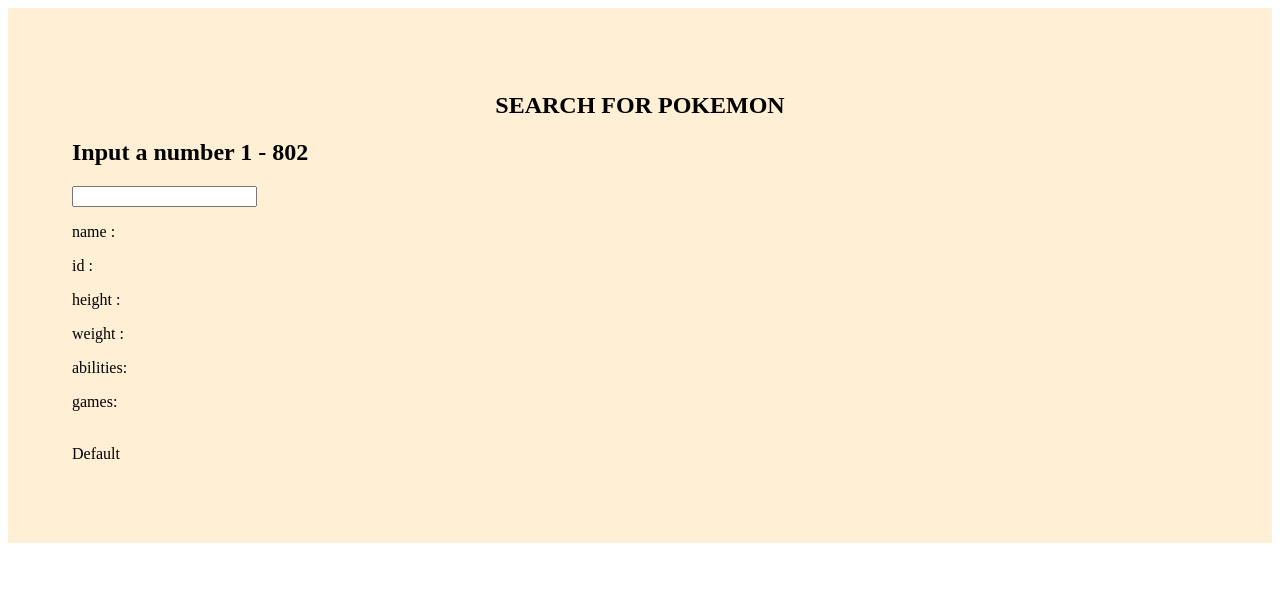
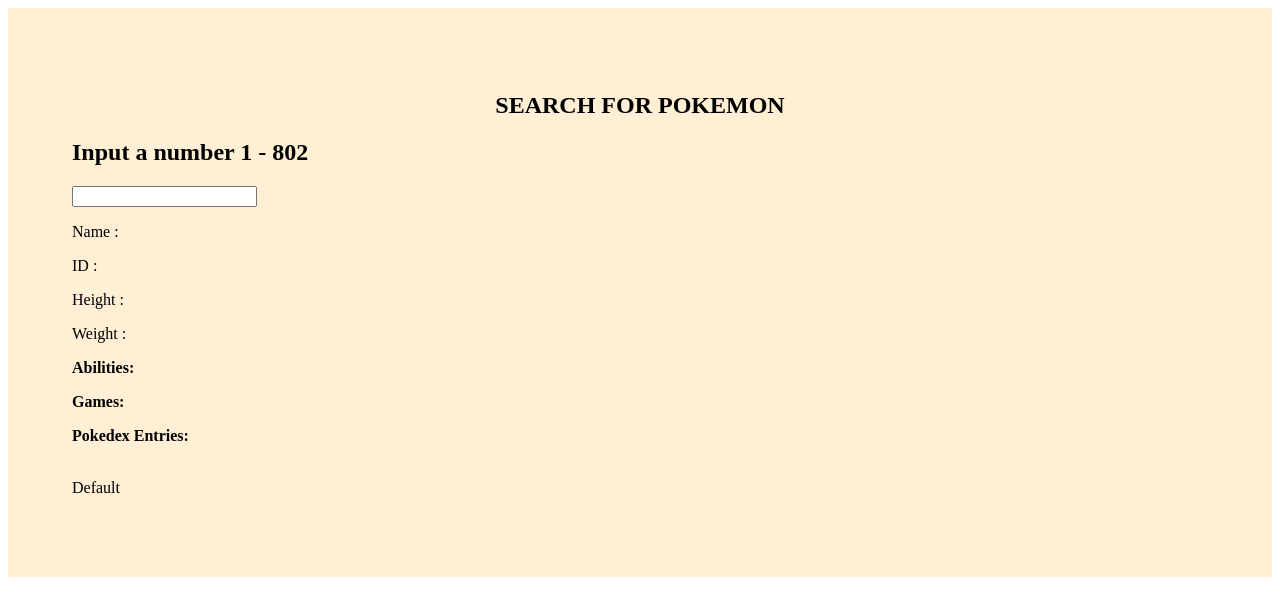
Before and after one commit to jjproby/ReactTrial, a React (Create React App) app: page / in a window 1280 px wide. Shown: the top 616 px of the page. Built offline with nearby package versions, Linux system fonts and the light colour scheme.

Commit message:
Got pokedex entries work. I'm proud of myself. Yay!

```diff
--- a/src/App.js
+++ b/src/App.js
@@ -11,6 +11,11 @@
   background: papayawhip;
 `;
 
+const Section = styled.p`
+  font-size: 1em;
+  font-weight: bold;
+`;
+
 class App extends Component {
   constructor() {
     super();
@@ -18,6 +23,7 @@
     this.state = {
       query: '',
       data: [],
+      data2: [],
       error: '',
     };
 
@@ -36,26 +42,46 @@
               data: json,
               error: json.Error,
           }, () => {
-            console.log(query);
+            //console.log(query);
             //console.log(json);
           });
         }).catch(err => this.setState({
             error: 'Error Occurred: Try Again',
             data: [],
         }));
-  }
+    fetch(`https://pokeapi.co/api/v2/pokemon-species/${query}/`)
+      .then(res => res.json())
+      .then(res => {
+          return res;
+      }).then(json => {
+        this.setState({
+            query: query,
+            data2: json,
+            error: json.Error,
+        }, () => {
+          console.log(query);
+          //console.log(json);
+        });
+      }).catch(err => this.setState({
+          error: 'Error Occurred: Try Again',
+          data: [],
+  }));
+}
 
   render () {
     console.log(this.state.data)
+    console.log(this.state.data2)
     //console.log(this.state.data.abilities)
     const abilities = this.state.data.abilities
     const games = this.state.data.game_indices
+    const pokeData = this.state.data2.flavor_text_entries
 
     let abilitiesList = [];
     let sprite = null;
     let shinysprite = null;
     let gameList = [];
     let button = null;
+    let pokedex = [];
 
     const hideThing = () => {
       if (document.getElementById('sprite1').hidden === false) {
@@ -78,6 +104,16 @@
       button = <button type="button" onClick={hideThing}> Change Color </button>
     }
 
+    if (pokeData !== undefined) {
+      pokedex = this.state.data2.flavor_text_entries.map((entry, i) => {
+        if (entry.language.name === "en") {
+          return (
+            <li key={i}>{entry.version.name} : {entry.flavor_text}</li>
+          )
+        }
+      })
+    }
+
     if (games !== undefined) {
       gameList = this.state.data.game_indices.map((game, i) => {
         return (
@@ -92,17 +128,21 @@
           <Title> SEARCH FOR POKEMON </Title>
           <h2> Input a number 1 - 802 </h2>
           <Search search={this.search}/>
-          <p> name : {this.state.data.name}</p>
-          <p> id : {this.state.data.id}</p>
-          <p> height : {this.state.data.height}</p>
-          <p> weight : {this.state.data.weight}</p>
-          <p> abilities: </p>
+          <p> Name : {this.state.data.name}</p>
+          <p> ID : {this.state.data.id}</p>
+          <p> Height : {this.state.data.height}</p>
+          <p> Weight : {this.state.data.weight}</p>
+          <Section> Abilities: </Section>
           <ul>
             {abilitiesList}
           </ul>
-          <p> games: </p>
+          <Section> Games: </Section>
           <ul>
             {gameList}
+          </ul>
+          <Section> Pokedex Entries: </Section>
+          <ul>
+            {pokedex}
           </ul>
           <p id="sprite1"> {sprite}
           <br /> Default</p>
```
